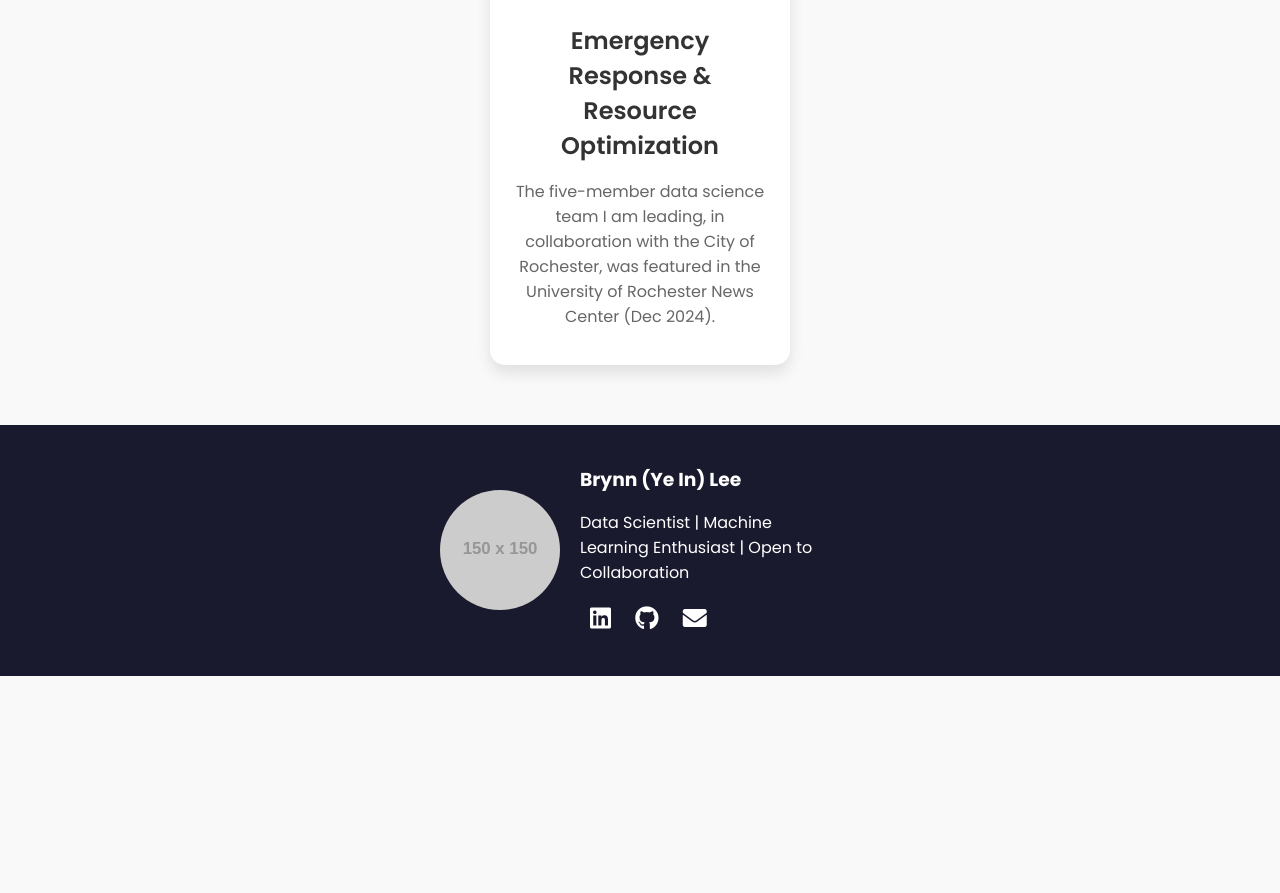
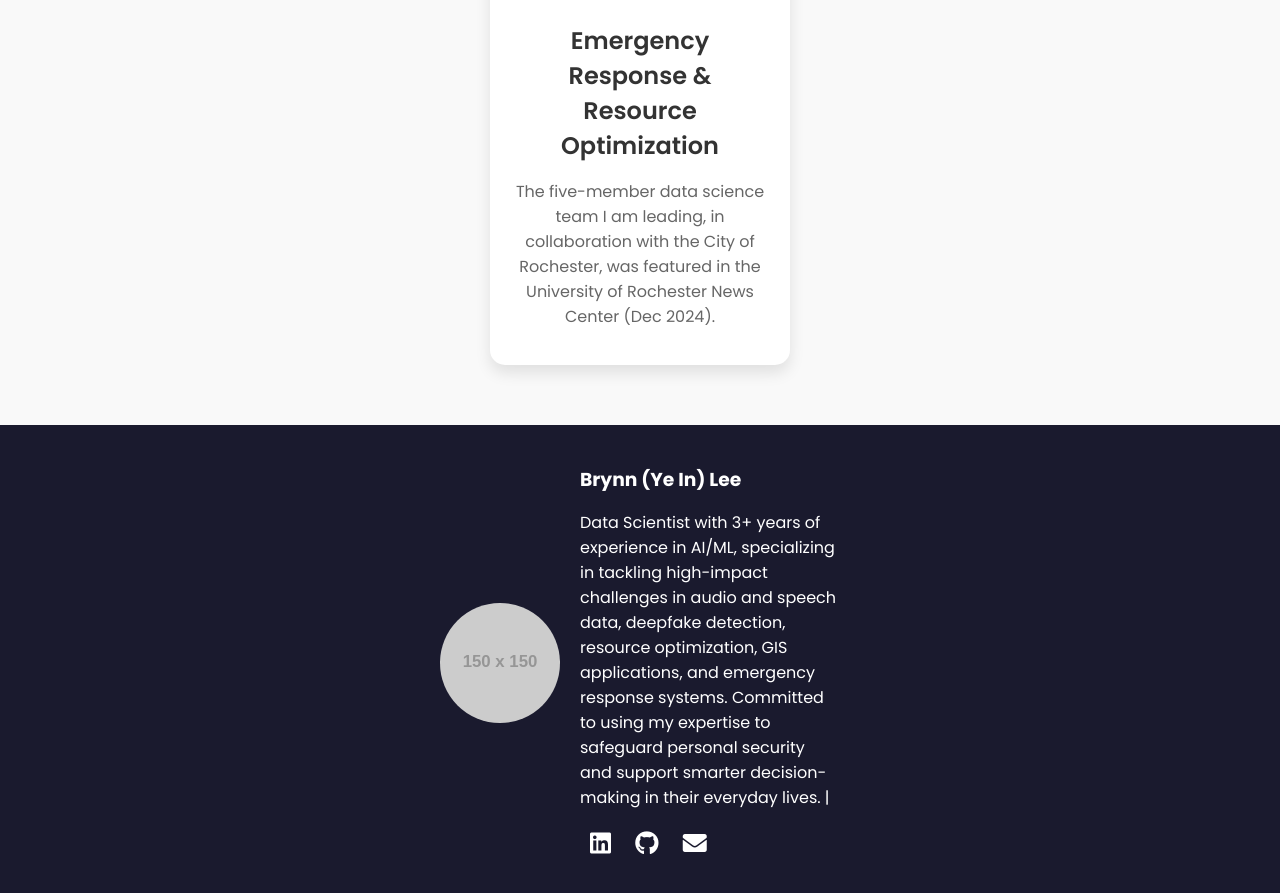
Before and after one commit to brynnylee/portfolio, a plain HTML site: page index.html in a window 1280 px wide. Shown: the part 2134-3027 px from the top of the page. Before the commit the page ends 2810 px from the top, so only its background shows below. Drawn offline with Linux system fonts and the light colour scheme; placeholder pictures from the web are drawn by us.

Commit message:
Update index.html

```diff
--- a/index.html
+++ b/index.html
@@ -260,7 +260,7 @@
         <img src="https://via.placeholder.com/150" alt="Profile Picture" class="footer-avatar">
         <div>
             <h3>Brynn (Ye In) Lee</h3>
-            <p>Data Scientist | Machine Learning Enthusiast | Open to Collaboration</p>
+            <p>Data Scientist with 3+ years of experience in AI/ML, specializing in tackling high-impact challenges in audio and speech data, deepfake detection, resource optimization, GIS applications, and emergency response systems. Committed to using my expertise to safeguard personal security and support smarter decision-making in their everyday lives. |</p>
             <div class="footer-icons">
                 <a href="https://www.linkedin.com/in/brynnylee" target="_blank"><i class="fab fa-linkedin"></i></a>
                 <a href="https://github.com/brynnylee" target="_blank"><i class="fab fa-github"></i></a>
```
